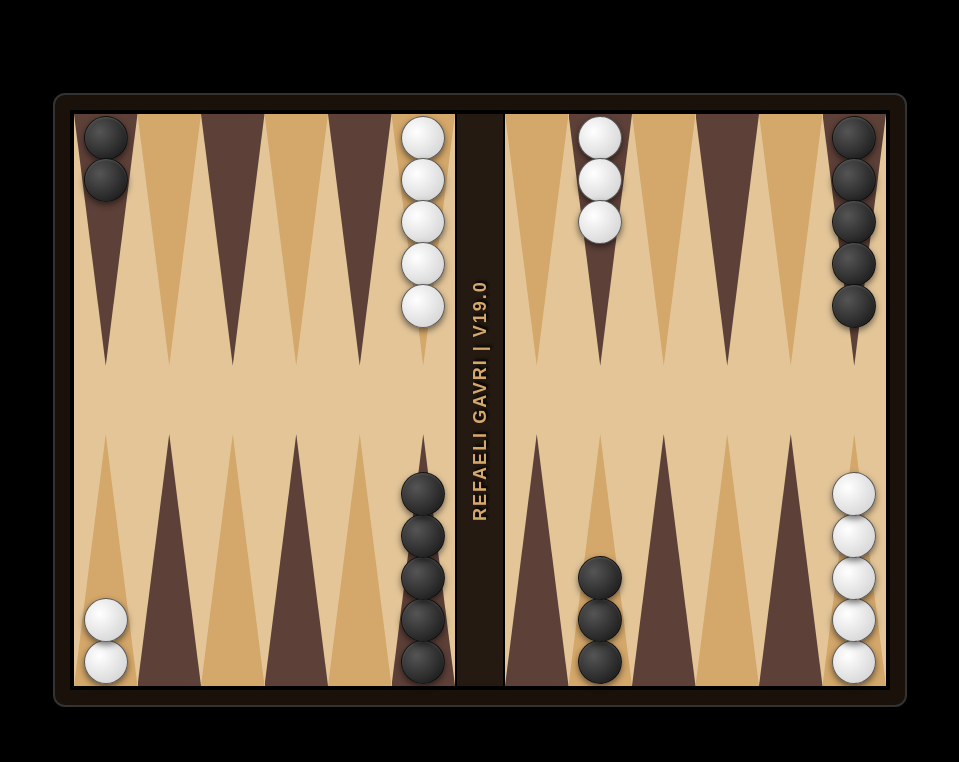
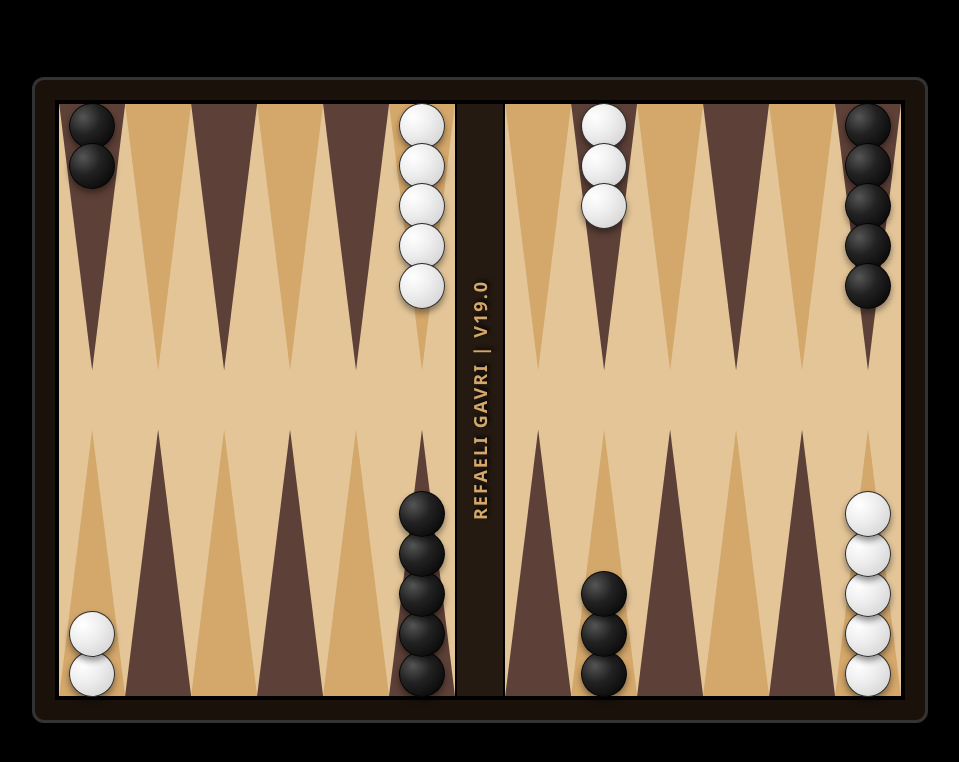
Before and after one commit to grefaeli-del/backgammon, a plain HTML site: page index.html in a window 1280 px wide. Shown: the whole page, without its empty margins (160-1119 px from the left). Drawn offline with Linux system fonts and the light colour scheme.

Commit message:
Update index.html

```diff
--- a/index.html
+++ b/index.html
@@ -2,7 +2,7 @@
 <html lang="he" dir="rtl">
 <head>
     <meta charset="UTF-8">
-    <title>REFAELI GAVRI - V19.0 CORRECT POSITION</title>
+    <title>REFAELI GAVRI - V19.0 FINAL POINT-MAPPED</title>
     <style>
         :root {
             --wood: #1a110b;
@@ -21,60 +21,47 @@
             justify-content: center;
             align-items: center;
             height: 100vh;
-            font-family: sans-serif;
+            font-family: 'Segoe UI', Tahoma, Geneva, Verdana, sans-serif;
             overflow: hidden;
         }
 
         .frame {
-            padding: 15px;
+            padding: 20px;
             background: var(--wood);
             border-radius: 12px;
-            box-shadow: 0 40px 80px rgba(0,0,0,0.9);
+            box-shadow: 0 50px 100px rgba(0,0,0,0.9);
             display: flex;
-            border: 2px solid #333;
+            border: 3px solid #333;
         }
 
         .board {
             display: flex;
             background: var(--bg);
             border: 4px solid #000;
-            height: 580px;
-            width: 820px;
+            height: 600px;
+            width: 850px;
             position: relative;
         }
 
-        /* ===== HALF-BOARDS ===== */
         .half {
-            width: 385px;
+            width: 400px;
             display: flex;
             flex-direction: column;
             height: 100%;
         }
 
-        /* Top row: points 13-18 (left half) | 19-24 (right half) */
-        /* Bottom row: points 12-7 (left half) | 6-1 (right half) */
-        .row-top {
-            display: flex;
-            height: 50%;
-            align-items: flex-start;
-        }
-        .row-bottom {
-            display: flex;
-            height: 50%;
-            align-items: flex-end;
-        }
+        .row-top { display: flex; height: 50%; align-items: flex-start; }
+        .row-bottom { display: flex; height: 50%; align-items: flex-end; }
 
-        /* ===== BAR ===== */
         .bar {
             width: 50px;
             background: var(--bar-bg);
             border-left: 2px solid #000;
             border-right: 2px solid #000;
             display: flex;
-            flex-direction: column;
             justify-content: center;
             align-items: center;
-            flex-shrink: 0;
+            position: relative;
         }
 
         .bar-label {
@@ -84,269 +71,98 @@
             font-size: 18px;
             white-space: nowrap;
             letter-spacing: 2px;
-            text-shadow: 2px 2px 3px #000;
+            text-shadow: 2px 2px 4px #000;
         }
 
-        /* ===== POINT (triangle column) ===== */
         .point {
-            width: calc(100% / 6);
+            width: 16.66%;
             height: 100%;
             position: relative;
             display: flex;
-            align-items: center;
-            flex-direction: column;
+            justify-content: center;
         }
 
-        /* Triangle pointing DOWN (top half) */
         .tri-down {
             width: 100%;
-            height: 88%;
+            height: 90%;
             clip-path: polygon(0 0, 100% 0, 50% 100%);
             position: absolute;
             top: 0;
         }
 
-        /* Triangle pointing UP (bottom half) */
         .tri-up {
             width: 100%;
-            height: 88%;
+            height: 90%;
             clip-path: polygon(50% 0, 0 100%, 100% 100%);
             position: absolute;
             bottom: 0;
         }
 
         .c-dark { background: var(--dark-tri); }
-        .c-gold  { background: var(--gold); }
+        .c-gold { background: var(--gold); }
 
-        /* ===== STONES ===== */
+        .stones-top { position: absolute; top: 2px; display: flex; flex-direction: column; }
+        .stones-bot { position: absolute; bottom: 2px; display: flex; flex-direction: column-reverse; }
+
         .stone {
-            width: 44px;
-            height: 44px;
+            width: 46px;
+            height: 46px;
             border-radius: 50%;
-            border: 1.5px solid rgba(0,0,0,0.6);
-            flex-shrink: 0;
-            position: relative;
+            border: 1px solid rgba(0,0,0,0.8);
+            margin: -3px 0;
             z-index: 10;
-            box-shadow: 0 3px 6px rgba(0,0,0,0.5), inset 0 1px 2px rgba(255,255,255,0.15);
+            box-shadow: 0 4px 6px rgba(0,0,0,0.4);
         }
 
-        .w { background: radial-gradient(circle at 35% 35%, #ffffff, #cccccc); }
-        .b { background: radial-gradient(circle at 35% 35%, #555555, #111111); }
-
-        /* Stones stack from TOP downward (top half) */
-        .stones-top {
-            position: absolute;
-            top: 2px;
-            display: flex;
-            flex-direction: column;
-            align-items: center;
-            gap: -2px;
-        }
-
-        /* Stones stack from BOTTOM upward (bottom half) */
-        .stones-bot {
-            position: absolute;
-            bottom: 2px;
-            display: flex;
-            flex-direction: column-reverse;
-            align-items: center;
-            gap: -2px;
-        }
-
-        .stones-top .stone { margin-bottom: -2px; }
-        .stones-bot .stone { margin-top: -2px; }
+        .w { background: radial-gradient(circle at 30% 30%, #fff 0%, #eee 40%, #ccc 100%); }
+        .b { background: radial-gradient(circle at 30% 30%, #555 0%, #222 40%, #000 100%); }
     </style>
 </head>
 <body>
+
 <div class="frame">
     <div class="board">
-
-    <!-- ===================== LEFT HALF ===================== -->
-    <!--
-      Standard backgammon starting position:
-      Point 24: 2 Black
-      Point 13: 5 Black
-      Point 8:  3 Black
-      Point 6:  5 Black
-      Point 1:  2 White
-      Point 12: 5 White
-      Point 17: 3 White
-      Point 19: 5 White
-
-      Left half top row = points 13,14,15,16,17,18  (left→right = 13→18)
-      Left half bottom row = points 12,11,10,9,8,7  (left→right = 12→7)
-    -->
         <div class="half">
-
-      <!-- TOP ROW: Points 13–18 (triangles point DOWN) -->
             <div class="row-top">
-
-        <!-- Point 13: 5 Black -->
-        <div class="point">
-          <div class="tri-down c-dark"></div>
-          <div class="stones-top">
-            <div class="stone b"></div>
-            <div class="stone b"></div>
-            <div class="stone b"></div>
-            <div class="stone b"></div>
-            <div class="stone b"></div>
+                <div class="point"><div class="tri-down c-dark"></div><div class="stones-top"><div class="stone b"></div><div class="stone b"></div><div class="stone b"></div><div class="stone b"></div><div class="stone b"></div></div></div>
+                <div class="point"><div class="tri-down c-gold"></div></div>
+                <div class="point"><div class="tri-down c-dark"></div></div>
+                <div class="point"><div class="tri-down c-gold"></div></div>
+                <div class="point"><div class="tri-down c-dark"></div><div class="stones-top"><div class="stone w"></div><div class="stone w"></div><div class="stone w"></div></div></div>
+                <div class="point"><div class="tri-down c-gold"></div></div>
+            </div>
+            <div class="row-bottom">
+                <div class="point"><div class="tri-up c-gold"></div><div class="stones-bot"><div class="stone w"></div><div class="stone w"></div><div class="stone w"></div><div class="stone w"></div><div class="stone w"></div></div></div>
+                <div class="point"><div class="tri-up c-dark"></div></div>
+                <div class="point"><div class="tri-up c-gold"></div></div>
+                <div class="point"><div class="tri-up c-dark"></div></div>
+                <div class="point"><div class="tri-up c-gold"></div><div class="stones-bot"><div class="stone b"></div><div class="stone b"></div><div class="stone b"></div></div></div>
+                <div class="point"><div class="tri-up c-dark"></div></div>
             </div>
         </div>
 
-        <!-- Point 14: empty -->
+        <div class="bar"><div class="bar-label">REFAELI GAVRI | V19.0</div></div>
+
+        <div class="half">
+            <div class="row-top">
+                <div class="point"><div class="tri-down c-gold"></div><div class="stones-top"><div class="stone w"></div><div class="stone w"></div><div class="stone w"></div><div class="stone w"></div><div class="stone w"></div></div></div>
+                <div class="point"><div class="tri-down c-dark"></div></div>
                 <div class="point"><div class="tri-down c-gold"></div></div>
-
-        <!-- Point 15: empty -->
                 <div class="point"><div class="tri-down c-dark"></div></div>
-
-        <!-- Point 16: empty -->
                 <div class="point"><div class="tri-down c-gold"></div></div>
-
-        <!-- Point 17: 3 White -->
-        <div class="point">
-          <div class="tri-down c-dark"></div>
-          <div class="stones-top">
-            <div class="stone w"></div>
-            <div class="stone w"></div>
-            <div class="stone w"></div>
+                <div class="point"><div class="tri-down c-dark"></div><div class="stones-top"><div class="stone b"></div><div class="stone b"></div></div></div>
+            </div>
+            <div class="row-bottom">
+                <div class="point"><div class="tri-up c-dark"></div><div class="stones-bot"><div class="stone b"></div><div class="stone b"></div><div class="stone b"></div><div class="stone b"></div><div class="stone b"></div></div></div>
+                <div class="point"><div class="tri-up c-gold"></div></div>
+                <div class="point"><div class="tri-up c-dark"></div></div>
+                <div class="point"><div class="tri-up c-gold"></div></div>
+                <div class="point"><div class="tri-up c-dark"></div></div>
+                <div class="point"><div class="tri-up c-gold"></div><div class="stones-bot"><div class="stone w"></div><div class="stone w"></div></div></div>
+            </div>
+        </div>
     </div>
 </div>
 
-        <!-- Point 18: empty -->
-        <div class="point"><div class="tri-down c-gold"></div></div>
-
-      </div><!-- /row-top -->
-
-      <!-- BOTTOM ROW: Points 12–7 (triangles point UP) -->
-      <div class="row-bottom">
-
-        <!-- Point 12: 5 White -->
-        <div class="point">
-          <div class="tri-up c-gold"></div>
-          <div class="stones-bot">
-            <div class="stone w"></div>
-            <div class="stone w"></div>
-            <div class="stone w"></div>
-            <div class="stone w"></div>
-            <div class="stone w"></div>
-          </div>
-        </div>
-
-        <!-- Point 11: empty -->
-        <div class="point"><div class="tri-up c-dark"></div></div>
-
-        <!-- Point 10: empty -->
-        <div class="point"><div class="tri-up c-gold"></div></div>
-
-        <!-- Point 9: empty -->
-        <div class="point"><div class="tri-up c-dark"></div></div>
-
-        <!-- Point 8: 3 Black -->
-        <div class="point">
-          <div class="tri-up c-gold"></div>
-          <div class="stones-bot">
-            <div class="stone b"></div>
-            <div class="stone b"></div>
-            <div class="stone b"></div>
-          </div>
-        </div>
-
-        <!-- Point 7: empty -->
-        <div class="point"><div class="tri-up c-dark"></div></div>
-
-      </div><!-- /row-bottom -->
-    </div><!-- /left half -->
-
-    <!-- ===================== BAR ===================== -->
-    <div class="bar">
-      <div class="bar-label">REFAELI GAVRI | V19.0</div>
-    </div>
-
-    <!-- ===================== RIGHT HALF ===================== -->
-    <!--
-      Right half top row = points 19,20,21,22,23,24  (left→right = 19→24)
-      Right half bottom row = points 6,5,4,3,2,1     (left→right = 6→1)
-    -->
-    <div class="half">
-
-      <!-- TOP ROW: Points 19–24 (triangles point DOWN) -->
-      <div class="row-top">
-
-        <!-- Point 19: 5 White -->
-        <div class="point">
-          <div class="tri-down c-gold"></div>
-          <div class="stones-top">
-            <div class="stone w"></div>
-            <div class="stone w"></div>
-            <div class="stone w"></div>
-            <div class="stone w"></div>
-            <div class="stone w"></div>
-          </div>
-        </div>
-
-        <!-- Point 20: empty -->
-        <div class="point"><div class="tri-down c-dark"></div></div>
-
-        <!-- Point 21: empty -->
-        <div class="point"><div class="tri-down c-gold"></div></div>
-
-        <!-- Point 22: empty -->
-        <div class="point"><div class="tri-down c-dark"></div></div>
-
-        <!-- Point 23: empty -->
-        <div class="point"><div class="tri-down c-gold"></div></div>
-
-        <!-- Point 24: 2 Black -->
-        <div class="point">
-          <div class="tri-down c-dark"></div>
-          <div class="stones-top">
-            <div class="stone b"></div>
-            <div class="stone b"></div>
-          </div>
-        </div>
-
-      </div><!-- /row-top -->
-
-      <!-- BOTTOM ROW: Points 6–1 (triangles point UP) -->
-      <div class="row-bottom">
-
-        <!-- Point 6: 5 Black -->
-        <div class="point">
-          <div class="tri-up c-dark"></div>
-          <div class="stones-bot">
-            <div class="stone b"></div>
-            <div class="stone b"></div>
-            <div class="stone b"></div>
-            <div class="stone b"></div>
-            <div class="stone b"></div>
-          </div>
-        </div>
-
-        <!-- Point 5: empty -->
-        <div class="point"><div class="tri-up c-gold"></div></div>
-
-        <!-- Point 4: empty -->
-        <div class="point"><div class="tri-up c-dark"></div></div>
-
-        <!-- Point 3: empty -->
-        <div class="point"><div class="tri-up c-gold"></div></div>
-
-        <!-- Point 2: empty -->
-        <div class="point"><div class="tri-up c-dark"></div></div>
-
-        <!-- Point 1: 2 White -->
-        <div class="point">
-          <div class="tri-up c-gold"></div>
-          <div class="stones-bot">
-            <div class="stone w"></div>
-            <div class="stone w"></div>
-          </div>
-        </div>
-
-      </div><!-- /row-bottom -->
-    </div><!-- /right half -->
-
-  </div><!-- /board -->
-</div><!-- /frame -->
 </body>
 </html>
```
Lines whose indentation alone changed are shown as unchanged.
